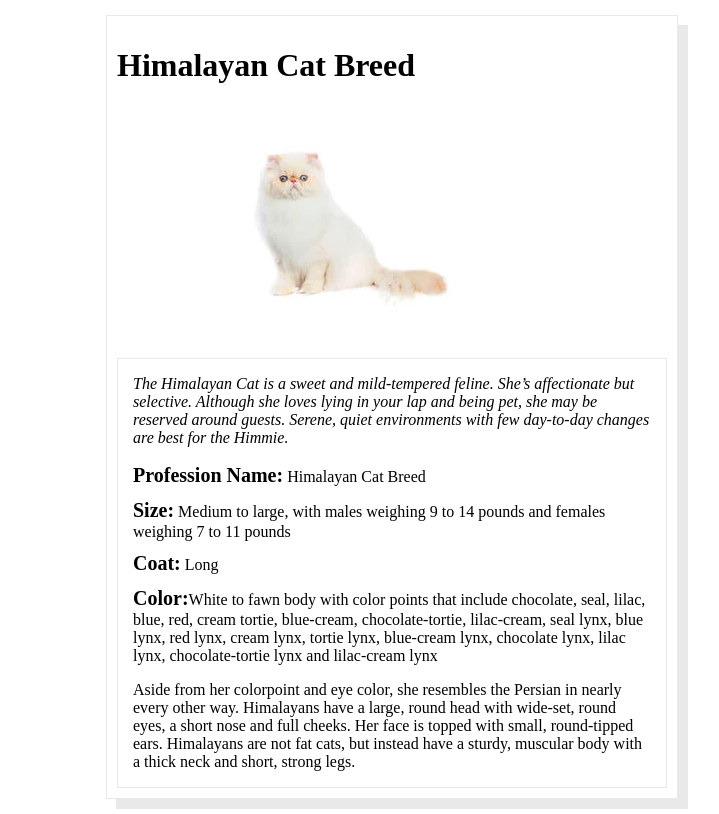
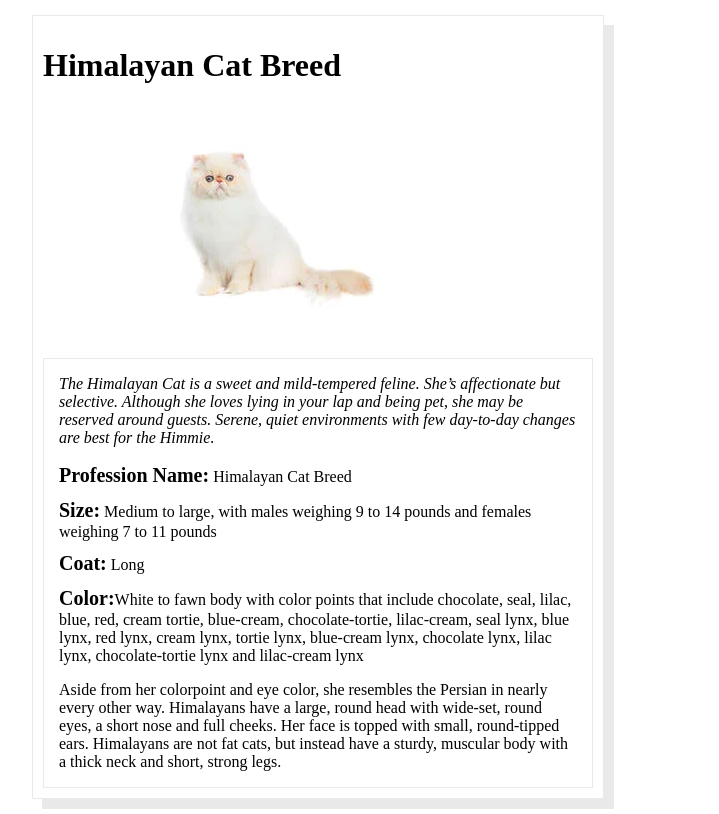
Before and after one commit to GlennOu66304/SpaceX-site-clone, a PHP site: page / in a window 1280 px wide. Shown: the whole page, without its empty margins (322-1041 px from the left). Run offline with PHP 8.4, Linux system fonts and the light colour scheme.

Commit message:
center a div

```diff
--- a/css/styles.css
+++ b/css/styles.css
@@ -1,8 +1,12 @@
+
+/* CSS Layout - Horizontal & Vertical Align
+https://www.w3schools.com/css/css_align.asp
+*/
 .container {
   border: 1px solid #e9e9e9;
   padding: 10px;
   width: 550px;
-  margin-left: 420px;
+  margin: auto;
   margin-top: 15px;
   margin-bottom: 15px;
   box-shadow: 10px 10px #e9e9e9;
@@ -62,14 +66,16 @@ li {
     margin-top: 180px;
   }
 } */
-@media screen and (max-width: 960px) {
+/* @media only screen and (max-width: 960px) {
   .container {
-    margin-left:0px;
+    margin-left: 0px;
   }
-}
+} */
 
 /* you need to close the dev tool and squeeze the sscreen size to lower than max width,
 and refresh the page to see the result
 CSS @media Rule
 https://www.w3schools.com/cssref/css3_pr_mediaquery.asp
+How To Use CSS3 Media Queries To Create a Mobile Version of Your Website
+https://www.smashingmagazine.com/2010/07/how-to-use-css3-media-queries-to-create-a-mobile-version-of-your-website/
 */
```
